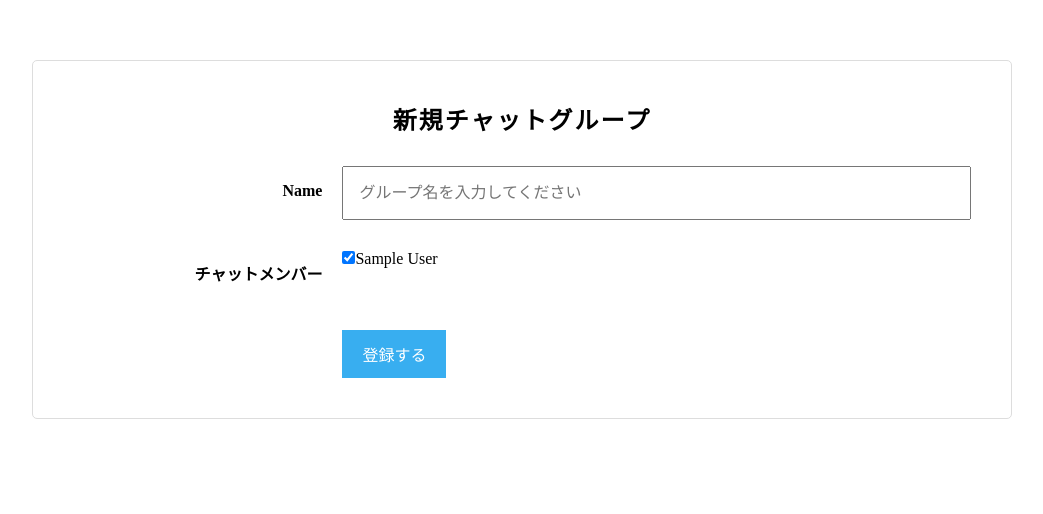
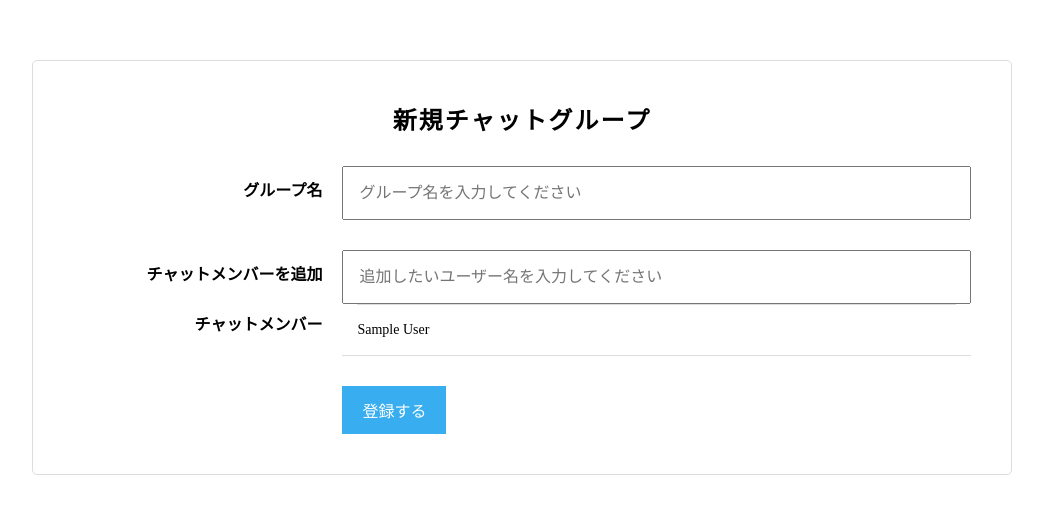
Before and after one commit to hidetttttora/chat-space, a Rails app: page /groups/new in a window 1280 px wide. Shown: the top 514 px of the page, without its empty margins (118-1161 px from the left). Run offline with Rails 7, Linux system fonts and the light colour scheme; the visitor is signed in with stand-in values (Sample User, id 1); style sheets or scripts are compiled from the project's sources; some libraries are stand-ins or nearby versions.

Commit message:
incremental_search

```diff
--- /dev/null
+++ b/app/assets/javascripts/index.js
@@ -0,0 +1,66 @@
+$(function() {
+
+    var search_list = $("#user-search-result");
+
+function appendUser(user) {
+  var html = `<div class="chat-group-user clearfix">
+                <p class="chat-group-user__name"> ${ user.name } </p>
+                <div class="user-search-add chat-group-user__btn chat-group-user__btn--add" data-user-id=${ user.id } data-user-name=${ user.name }>追加</div>
+              </div>`;
+      search_list.append(html);
+ }
+
+ function appendNoUser(user){
+    var html = `<div class='chat-group-user clearfix'>${ user }</div>`
+    search_list.append(html);
+  }
+
+  　 var member_list = $("#chat-group-users");
+
+function addUser(userId,userName) {
+  var html = `<div id='chat-group-users'>
+                <div class='chat-group-user clearfix js-chat-member' id='${userId}'>
+                  <input name='group[user_ids][]' type='hidden' value='${userId}'>
+                    <p class='chat-group-user__name'>${userName}</p>
+                    <a class='user-search-remove chat-group-user__btn chat-group-user__btn--remove js-remove-btn'>削除</a>
+              </div>`;
+  member_list.append(html);
+    }
+
+$("#user-search-field").on("keyup", function() {
+    var input = $("#user-search-field").val();
+    console.log(input)
+    $.ajax({
+      type: 'GET',
+      url: '/users',
+      data: { keyword: input },
+      dataType: 'json'
+    })
+    .done(function(users){
+      $("#user-search-result").empty();
+      if (users.length !== 0) {
+        users.forEach(function(user){
+          appendUser(user);
+        });
+      }
+      else {
+        appendNoUser("一致するユーザはいません");
+      }
+    })
+    .fail(function(){
+      alert('検索に失敗しました');
+    })
+});
+    // user-search-add chat-group-user__btn chat-group-user__btn--add
+    $('#user-search-result').on("click", '.user-search-add', function () {
+        $('#chat-group-users').val();
+          var userId = $(this).data('user-id');
+          var userName = $(this).data('user-name');
+          addUser(userId,userName);
+          $(this).parent().remove();
+        });
+
+        $('#chat-group-users').on("click", ".user-search-remove", function () {
+          $(this).parent().remove();
+        });
+  });
--- a/app/assets/javascripts/messages.js
+++ b/app/assets/javascripts/messages.js
@@ -1,5 +1,6 @@
 $(function(){
-　 function buildHTML(message){
+
+  function buildHTML(message){
     var content = message.content ? `${ message.content }` : "";
     var img = message.image ? `<img src= ${ message.image }>` : "";
     var html =
@@ -21,6 +22,13 @@ $(function(){
       </div>`
   return html;
 }
+
+  function appendNoUser(user){
+    var html = `<div class='chat-group-user clearfix'>${ user }</div>`
+    search_list.append(html);
+}
+
+
   $('#new_message').on('submit',function(e){
     e.preventDefault();
     var message = new FormData(this);
--- a/app/controllers/users_controller.rb
+++ b/app/controllers/users_controller.rb
@@ -1,6 +1,11 @@
 class UsersController < ApplicationController
 
   def index
+    @users = User.where('name LIKE(?) and id !=(?)', "%#{params[:keyword]}%", current_user.id)
+    respond_to do |format|
+      format.html
+      format.json
+    end
   end
 
   def edit
--- a/app/views/groups/_form.html.haml
+++ b/app/views/groups/_form.html.haml
@@ -1,42 +1,34 @@
-= form_for @group do |f|
-  - if @group.errors.any?
+= form_for group do |f|
+  - if group.errors.any?
     .chat-group-form__errors
-      %h2= "#{@group.errors.full_messages.count}件のエラーが発生しました。"
+      %h2= "#{group.errors.full_messages.count}件のエラーが発生しました。"
       %ul
-        - @group.errors.full_messages.each do |message|
+        - group.errors.full_messages.each do |message|
           %li= message
-  .chat-group-form__field
+  .chat-group-form__field.clearfix
     .chat-group-form__field--left
-      = f.label :name, class: 'chat-group-form__label'
+      = f.label :name,"グループ名", class: 'chat-group-form__label'
     .chat-group-form__field--right
       = f.text_field :name, class: 'chat__group_name chat-group-form__input', placeholder: 'グループ名を入力してください'
-  .chat-group-form__field.clearfix
-    / この部分はインクリメンタルサーチ（ユーザー追加の非同期化のときに使用します
-    /
-      <div class='chat-group-form__field--left'>
-      <label class="chat-group-form__label" for="chat_group_チャットメンバーを追加">チャットメンバーを追加</label>
-      </div>
-      <div class='chat-group-form__field--right'>
-      <div class='chat-group-form__search clearfix'>
-      <input class='chat-group-form__input' id='user-search-field' placeholder='追加したいユーザー名を入力してください' type='text'>
-      </div>
-      <div id='user-search-result'></div>
-      </div>
+
   .chat-group-form__field.clearfix
     .chat-group-form__field--left
-      %label.chat-group-form__label{:for => "chat_group_チャットメンバー"} チャットメンバー
+      %label.chat-group-form__label{:for => "chat_group_チャットメンバーを追加"} チャットメンバーを追加
     .chat-group-form__field--right
-      / グループ作成機能の追加時はここにcollection_check_boxesの記述を入れてください
-      = f.collection_check_boxes :user_ids, User.all, :id, :name, include_hidden: false
-      / この部分はインクリメンタルサーチ（ユーザー追加の非同期化のときに使用します
-      /
-        <div id='chat-group-users'>
-        <div class='chat-group-user clearfix' id='chat-group-user-22'>
-        <input name='chat_group[user_ids][]' type='hidden' value='22'>
-        <p class='chat-group-user__name'>seo_kyohei</p>
-        </div>
-        </div>
-  .chat-group-form__field.clearfix
-    .chat-group-form__field--left
-    .chat-group-form__field--right
-      = f.submit class: 'chat-group-form__action-btn'
+      .chat-group-form__search.clearfix
+        %input#user-search-field.chat-group-form__input{:placeholder => "追加したいユーザー名を入力してください", :type => "text"}/
+        #user-search-result
+    .chat-group-form__field.clearfix
+      .chat-group-form__field--left
+        = f.label :name,"チャットメンバー",class: "chat-group-form__label"
+      .chat-group-form__field--right
+        #chat-group-users
+          .chat-group-user.clearfix
+            #chat-group-user-8292.chat-group-user.clearfix.js-chat-member
+              = hidden_field_tag 'group[user_ids][]', current_user.id
+            %p.chat-group-user__name
+              = current_user.name
+    .chat-group-form__field.clearfix
+      .chat-group-form__field--left
+      .chat-group-form__field--right
+        = f.submit class: 'chat-group-form__action-btn',value:'登録する'
--- a/app/views/messages/_side_groups.html.haml
+++ b/app/views/messages/_side_groups.html.haml
@@ -1,7 +1,7 @@
-- current_user.groups.each do |group|
-  .group
+.group
+  - current_user.groups.each do |group|
     = link_to group_messages_path(group) do
       .group-name
         = group.name
       .latest-message
-        メッセージはまだありません。
+        = group.messages.last.nil? ? "メッセージはありません" : group.messages.last.content
--- a/config/routes.rb
+++ b/config/routes.rb
@@ -1,7 +1,7 @@
 Rails.application.routes.draw do
+  devise_for :users
   root 'groups#index'
-  devise_for :users
-  resources :users, only: [:index, :edit, :update]
+  resources :users, only: [:index, :create, :destroy, :edit, :update]
   resources :groups, only: [:new, :create, :edit, :update] do
     resources :messages, only: [:index, :create]
   end
```
Also changed, not shown: app/views/groups/_group.html.haml (deleted, +0 -7 lines), app/views/users/index.json.jbuilder (added).
